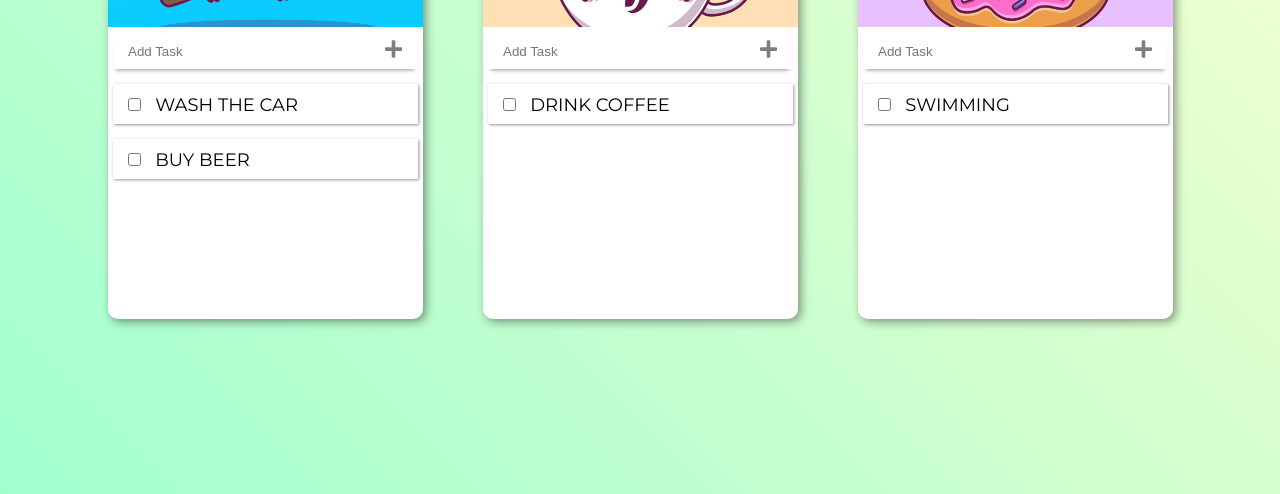
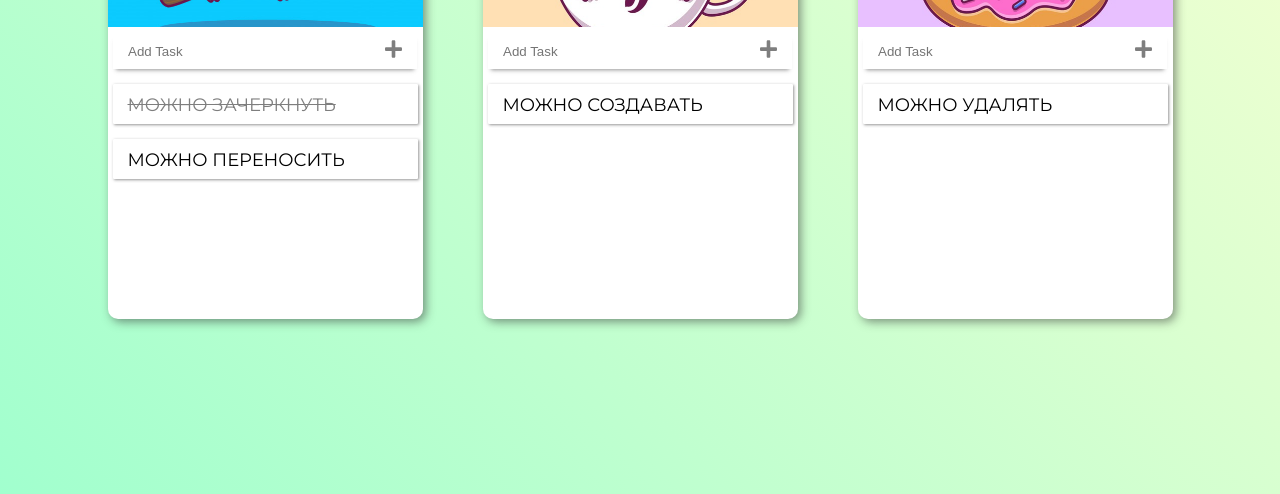
Before and after one commit to max-kusov/todo-drag, a plain HTML site: page index.html in a window 1280 px wide. Shown: the part 306-800 px from the top of the page. Drawn offline with Linux system fonts and the light colour scheme.

Commit message:
delete checkbox

```diff
--- a/blocks/_todo.scss
+++ b/blocks/_todo.scss
@@ -71,6 +71,7 @@
 
     }
     &__checkbox img {
+        display: block;
         color: #fff;
         background: linear-gradient(45deg, #a1ffce, #fff3d1);
         padding: 7px;
@@ -89,8 +90,9 @@
         opacity: .6;
     }
     &__text {
-        padding-left: 10px;
+        cursor: pointer;
     }
+
 }
 .tuesday {
     background-image: url(../img/tuesday.jpg);
--- a/index.html
+++ b/index.html
@@ -24,13 +24,11 @@
                 <div class="todo__checkbox">
                     <ul>
                         <li>
-                            <input type="checkbox">
-                            <span class="todo__text">wash the car</span>
+                            <span class="todo__text line">можно зачеркнуть</span>
                             <img src="img/trash-solid.svg" class="delete" alt="">
                         </li>
                         <li>
-                            <input type="checkbox">
-                            <span class="todo__text">buy beer</span>
+                            <span class="todo__text">Можно переносить</span>
                             <img src="img/trash-solid.svg" class="delete" alt="">
                         </li>
                     </ul>
@@ -52,8 +50,7 @@
                 <div class="todo__checkbox">
                     <ul>
                         <li>
-                            <input type="checkbox">
-                            <span class="todo__text">drink coffee</span>
+                            <span class="todo__text">Можно создавать</span>
                             <img src="img/trash-solid.svg" class="delete" alt="">
                         </li>
                     </ul>
@@ -73,8 +70,7 @@
                 <div class="todo__checkbox">
                     <ul>
                         <li>
-                            <input type="checkbox">
-                            <span class="todo__text">swimming</span>
+                            <span class="todo__text">Можно удалять</span>
                             <img src="img/trash-solid.svg" class="delete" alt="">
                         </li>
                     </ul>
--- a/todo.js
+++ b/todo.js
@@ -4,14 +4,15 @@ const addBtn = document.querySelectorAll('.todo__add img'),
     checkbox = document.querySelectorAll('.todo__checkbox ul'),
     li = document.querySelectorAll('.todo__checkbox li'),
     textInput = document.querySelectorAll('.todo__add input');
+
 let counter = 0,
     activeItem = '';
+
 
 class Task {
     render() {
         checkbox[counter].innerHTML += `
             <li>
-                <input type="checkbox">
                 <span class="todo__text">${textInput[counter].value}</span>
                 <img src="img/trash-solid.svg" class = "delete" alt="">
             </li>
@@ -29,7 +30,7 @@ function close(e) {
 // Зачеркивание текста
 function moveLine(e) {
     if (e.target.classList.contains('todo__text')) {
-        e.target.classList.toggle('line');
+        e.target.parentElement.classList.toggle('line');
     }
 };
 // prevent
@@ -37,16 +38,16 @@ function dragover(event) {
     event.preventDefault();
 };
 
-// drop itemф
+// drop item
 function dropItem() {
     this.append(activeItem);
 }
 
 
-
 // Добавление нового элемента
 addBtn.forEach((btn, i) => {
     btn.addEventListener('click', () => {
+
         if (textInput[i].value === "" || textInput[i].value === '0') {
         } else {
 
```
Also changed, not shown: css/style.css.
